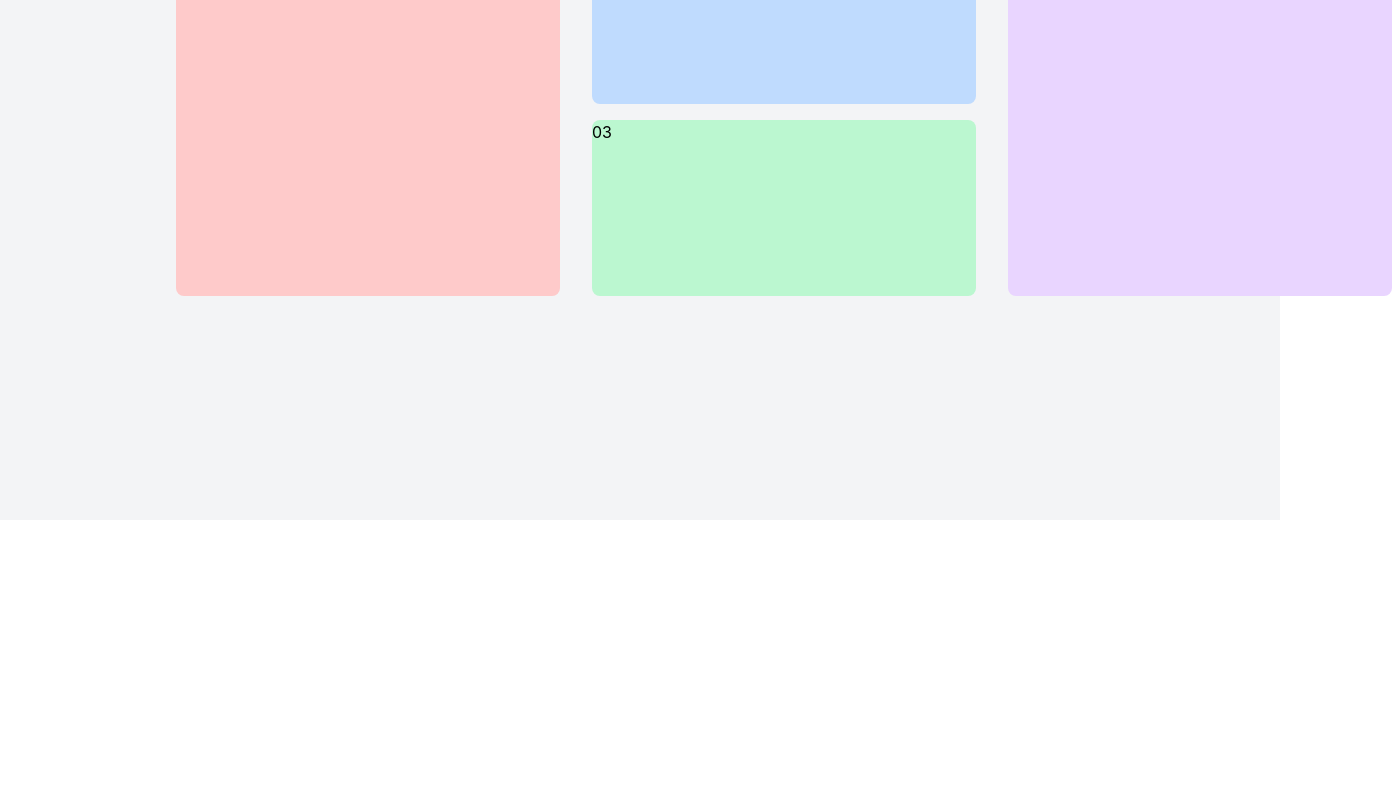
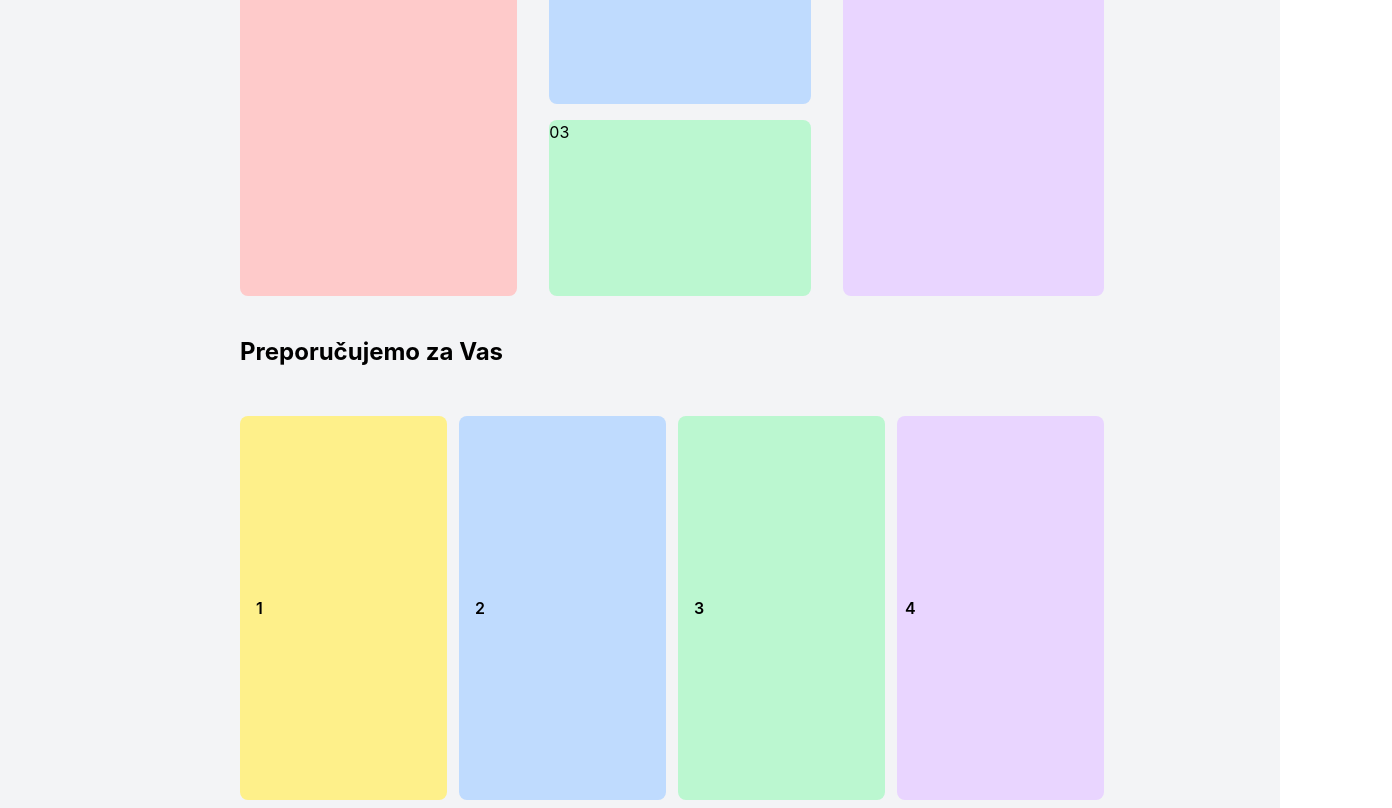
Before and after one commit to migrutin/moj-projekat, a React (Create React App) app: page / in a window 1280 px wide. Shown: the part 1200-2008 px from the top of the page, 1392 px wide, since content can reach past the window. Before the commit the page ends 1760 px from the top, so only its background shows below. Built offline with nearby package versions, Linux system fonts and the light colour scheme.

Commit message:
Preporucujemo za Vas

```diff
--- a/src/components/BodyPart.tsx
+++ b/src/components/BodyPart.tsx
@@ -2,7 +2,7 @@
 
 function BodyPart() {
     return (
-        <div className='bg-gray-100 max-w-full h-full'>
+        <div className='bg-gray-100 max-w-full h-full px-16'>
             <div className='flex bg-transparent h-96 w-3/4 ml-44 space-x-6 pt-10    '>
                 <div className="relative bg-green-200 w-3/4 rounded-lg z-10">
                     <button className="absolute bottom-2 right-2 rounded-full
@@ -104,16 +104,73 @@
 
             {/* Specijalni popusti i akcije */}
 
-            <div className='flex-col'>
+
             <h1 className='font-bold text-2xl ml-44 mt-10'>Specijalni popusti i akcije</h1>
-            <div className="grid grid-rows-3 grid-flow-col gap-4 w-3/4 mx-44 my-10 space-x-4">
-                <div className="rounded-lg h-96 w-96  bg-red-200 row-span-3  ">01</div>
-                <div className="rounded-lg h-48 w-96 bg-blue-200 col-span-2 ">02</div>
-                <div className="rounded-lg h-44 w-96 bg-green-200 row-span-2 col-span-2 ">03</div>
-                <div className="rounded-lg h-96 w-96 bg-purple-200 row-span-3 ">01</div>
+            <div className="grid grid-cols-3 gap-4 w-3/4 ml-44 my-10 space-x-4">
+                <div className="rounded-lg h-96 bg-red-200">01</div>
+                <div className="flex flex-col space-y-4">
+                    <div className="rounded-lg h-48 bg-blue-200">02</div>
+                    <div className="rounded-lg h-44 bg-green-200">03</div>
+                </div>
+                <div className="rounded-lg h-96 bg-purple-200">04</div>
             </div>
 
 
+
+
+
+            {/* Preporucujemo za Vas */}
+
+            <div>
+                <h1 className='font-bold text-2xl ml-44'>Preporučujemo za Vas</h1>
+                <div className='bg-transparent rounded-lg h-full w-3/4 mt-10 ml-44
+            pt-auto flex py-2 space-x-3'>
+
+
+                    <div className="bg-yellow-200 rounded-lg h-96 w-1/4 justify-between flex items-center">
+
+                        <div className="flex flex-col ml-4">
+                            <h2 className="font-semibold">1</h2>
+
+                        </div>
+
+
+                    </div>
+
+                    <div className="bg-blue-200 rounded-lg h-96 w-1/4 justify-between flex items-center ">
+
+                        <div className="flex flex-col ml-4">
+                            <h2 className="font-semibold">2</h2>
+
+                        </div>
+
+
+                    </div>
+
+                    <div className="bg-green-200 rounded-lg h-96 w-1/4 justify-between flex items-center ">
+
+                        <div className="flex flex-col ml-4 ">
+                            <h2 className="font-semibold ">3</h2>
+
+                        </div>
+
+
+                    </div>
+
+                    <div className="bg-purple-200 rounded-lg h-96 w-1/4 justify-between flex items-center  ">
+                        <div className="flex flex-col mr-2">
+                            <h2 className="font-semibold ml-2">4</h2>
+
+                        </div>
+
+
+
+                    </div>
+
+
+
+
+                </div>
             </div>
 
 
```
